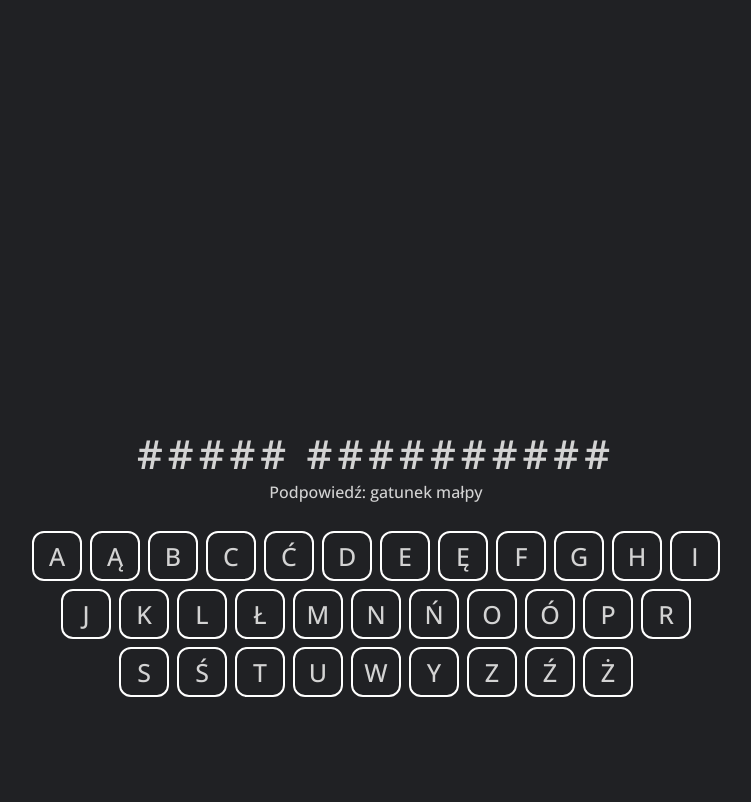
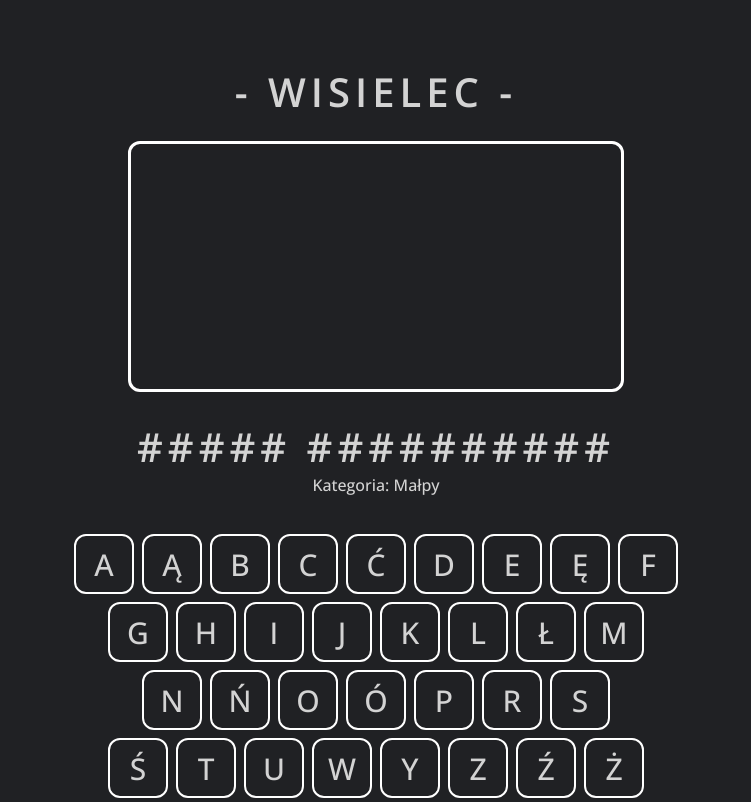
Before and after one commit to pajojeku/pajojeku.github.io, a PHP site: page / in a window 1280 px wide. Shown: the whole page, without its empty margins (264-1015 px from the left). Before the commit the page ends 697 px from the top, so only its background shows below. Run offline with PHP 8.4, Linux system fonts and the light colour scheme.

Commit message:
pierwszy

```diff
--- a/szubienica/index.html
+++ b/szubienica/index.html
@@ -2,6 +2,7 @@
 <html lang="pl">
 <head>
     <meta charset="utf-8">
+    <meta name="viewport" content="width=device-width, initial-scale=1.0, maximum-scale=1.0, user-scalable=0">
     <link rel="preconnect" href="https://fonts.googleapis.com">
     <link rel="preconnect" href="https://fonts.gstatic.com" crossorigin>
     <link href="https://fonts.googleapis.com/css2?family=Open+Sans:wght@500;600&display=swap" rel="stylesheet"> <link rel="stylesheet" href="style.css">
@@ -10,20 +11,22 @@
     <script src="script.js"></script>
     <title>Wisielec</title>
 </head>
+
 <body>
 <div id="container">
+    <span id="tytul">- WISIELEC -</span>
+    <br><br>
     <div id="szubienica">
         <center>
-        <div id="stan" style="min-height:340px"><img src="5.png" width="80%"></div>
+        <div id="stan"><img src="5.png" width="80%"></div>
         <br>
         <span id="slowo"></span>
         <br>
         <span id="podpowiedz"></span>
         </center>
     </div>
-    <div id="klawiatura">
-
-    </div>
+    <br>
+    <div id="klawiatura"></div>
 </div>
 </body>
 </html>
--- a/szubienica/script.js
+++ b/szubienica/script.js
@@ -5,7 +5,7 @@ var literyKlawiatury="";
 var zakreskowaneHaslo="";
 var zycie=5;
 
-var podpowiedz="Podpowiedź: "+"gatunek małpy";
+var podpowiedz="Kategoria: "+"Małpy";
 
 function start() {
 
@@ -24,13 +24,11 @@ function start() {
     {
         literyKlawiatury+="<input type=\"button\" class=\"przycisk\" value=\""+litery[i]+"\" id=\"p"+litery[i]+"\" onclick=\"klik("+i+")\">"
 
-        if(i==11)
-        literyKlawiatury+="<br>"
-
-        if(i==22)
+        if(i==8 || i==16 || i==23 || i==31)
         literyKlawiatury+="<br>"
     }
     document.getElementById("klawiatura").innerHTML=literyKlawiatury;
+
 }
 
 function klik(nr) {
@@ -59,8 +57,8 @@ function klik(nr) {
     }
 
     if(zycie<=0)
-    document.getElementById("klawiatura").innerHTML="<span id=przegrana>Przegrałeś!<br>Hasło to "+haslo+"</span>";
+    document.getElementById("klawiatura").innerHTML="<span id=przegrana>Nie zgadłeś!<br>Hasło to<br>"+haslo+"</span>";
 
     if(!zakreskowaneHaslo.includes("#"))
-    document.getElementById("klawiatura").innerHTML="<span id=wygrana>Wygrałeś!<br>Hasło to "+haslo+"</span>";
+    document.getElementById("klawiatura").innerHTML="<span id=wygrana>Zgadłeś!<br>Hasło to<br>"+haslo+"</span>";
 }
--- a/szubienica/style.css
+++ b/szubienica/style.css
@@ -1,16 +1,39 @@
+HTML {
+    transform: scale(1.0);
+}
+
 body {
     margin: auto;
     font-family: 'Open Sans', sans-serif;
     color: lightgray;
     background-color: rgb(32,33,36);
-    max-width: max-content;
+    width: max-content;
     margin: auto;
     padding-top: 5%;
+    text-align: center;
+}
+
+img {
+    background: none;
+    border-radius: 12px;
+    border-color: white;
+    border-style: solid;
+}
+
+#tytul {
+    font-size: 40px;
+    letter-spacing: 5px;
+    font-variant: small-caps;
+    font-family: 'Open Sans', sans-serif;
+    font-weight: 600;
+    color: lightgray;
+    max-width: max-content;
+
 }
 
 #container {
     vertical-align: middle;
-    width: 800px;
+    width: 100%;
     height: 650px;
     border-radius: 50px;;
 }
@@ -33,6 +56,7 @@ body {
 
 #przegrana {
     font-size: 40px;
+    padding-top:50%;
     font-family: 'Open Sans', sans-serif;
     font-weight: 600;
     color: red;
@@ -46,15 +70,16 @@ body {
 }
 
 #klawiatura {
-    margin-top: 3%;
+    margin-top: 2%;
     text-align: center;
+    vertical-align: middle;
 }
 
 .przycisk {
-    width: 50px;
-    height: 50px;
+    width: 60px;
+    height: 60px;
     margin: 4px;
-    font-size: 25px;
+    font-size: 30px;
     font-family: 'Open Sans', sans-serif;
     font-weight: 500;
     border-radius: 12px;
```
